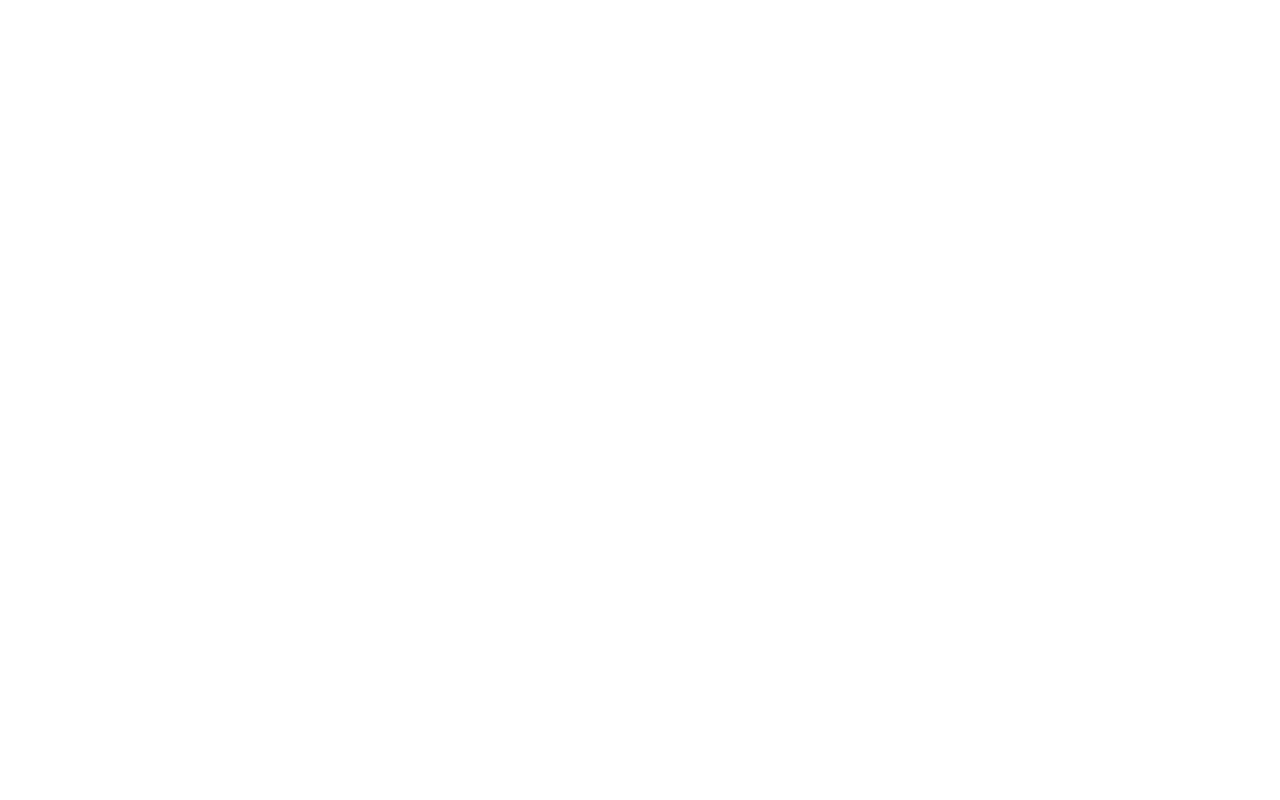
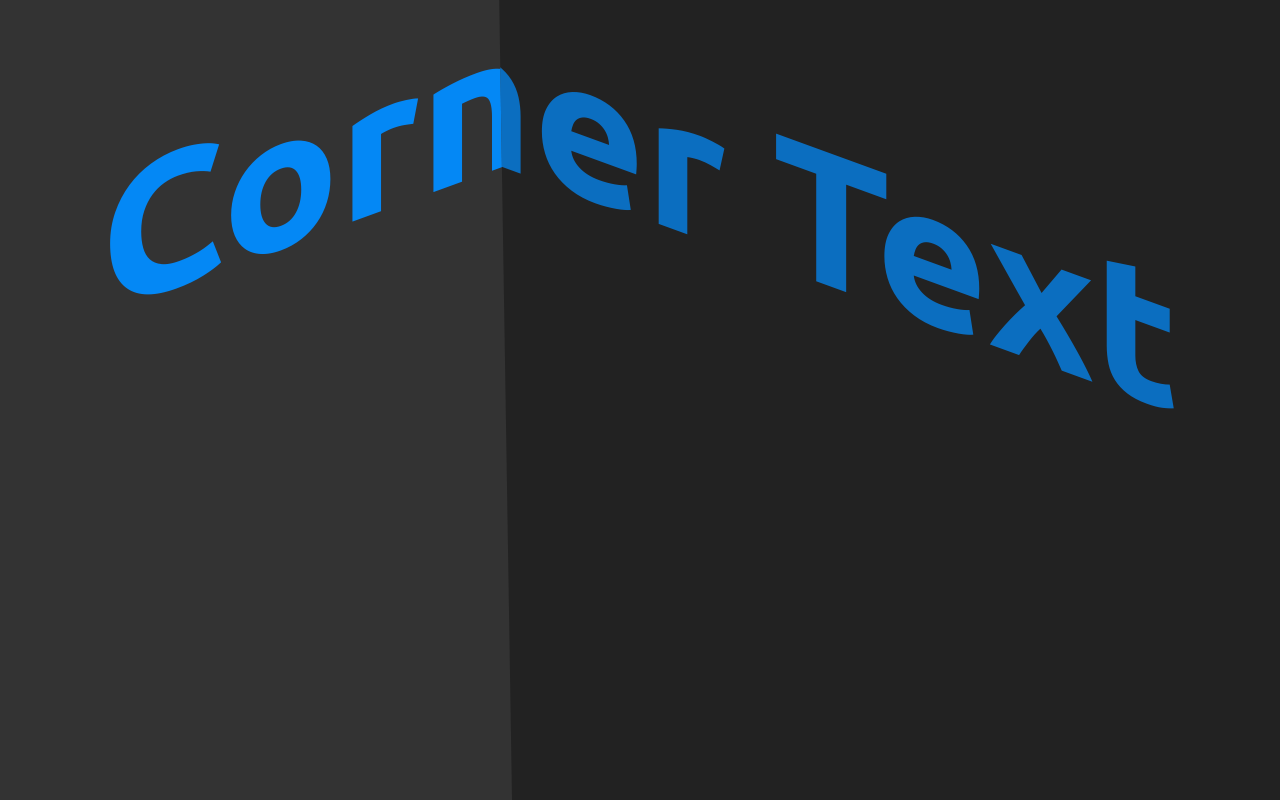
Before and after one commit to AlexDent42/corner-text-parallax-effect, a plain HTML site: page index.html in a window 1280 px wide. Drawn offline with Linux system fonts and the light colour scheme.

Commit message:
styles have finished

```diff
--- a/index.html
+++ b/index.html
@@ -8,6 +8,15 @@
     <link rel="stylesheet" href="style.css">
 </head>
 <body>
-
+    <section>
+        <div class="skew1">
+            <h2>Corner Text</h2>
+        </div>
+        <div class="textBox">
+            <div class="skew2">
+                <h2>Corner Text</h2>
+            </div>
+        </div>
+    </section>
 </body>
 </html>
--- a/style.css
+++ b/style.css
@@ -1,10 +1,61 @@
+@import url('https://fonts.googleapis.com/css2?family=Ubuntu:ital,wght@0,300;0,400;0,500;0,700;1,300;1,400;1,500;1,700&display=swap');
 
 * {
     margin: 0;
     padding: 0;
     box-sizing: border-box;
+    font-family: 'Ubuntu', sans-serif;
 }
 
 :root {
     --white-color:#fff;
+    --background-dark:#222;
+    --background-light:#333;
+    --font-color:#0488f5;
 }
+
+section {
+    position: relative;
+    width: 100%;
+    height: 100vh;
+    overflow: hidden;
+    background: var(--background-dark);
+
+}
+
+section .textBox {
+    position: absolute;
+    top: 0;
+    left: 0;
+    width: 100%;
+    height: 100%;
+    background: var(--background-light);
+    /*Using https://bennettfeely.com/clippy/ for creating figures*/
+    clip-path: polygon(0 0, 39% 0, 40% 100%, 0% 100%);
+}
+
+.skew1 h2, .textBox .skew2 h2 {
+    position: absolute;
+    width: 100%;
+    text-align: center;
+    font-size: 12em;
+    line-height: 1em;
+    color: var(--font-color);
+    cursor:  ;
+}
+
+.skew1 h2 {
+    opacity: 0.75;
+}
+
+.skew1 {
+    position: relative;
+    top: 50px;
+    transform: skewY(20deg);
+}
+
+.skew2 {
+    position: relative;
+    top: -50px;
+    transform: skewY(340deg);
+}
```
